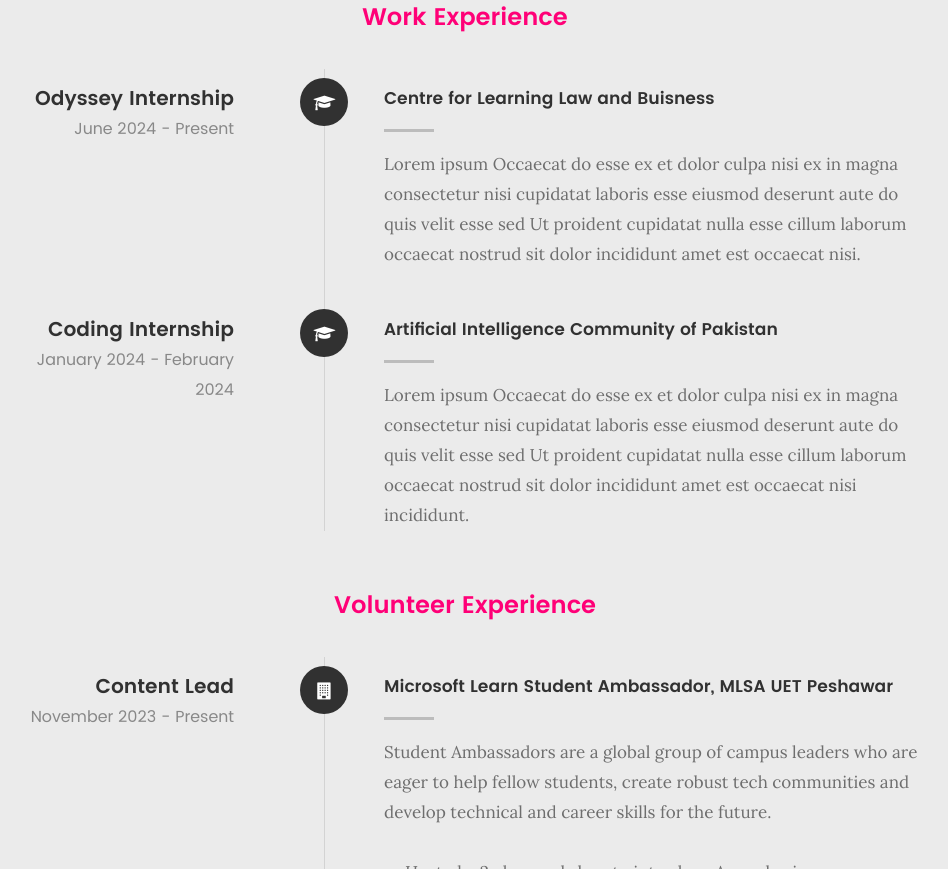
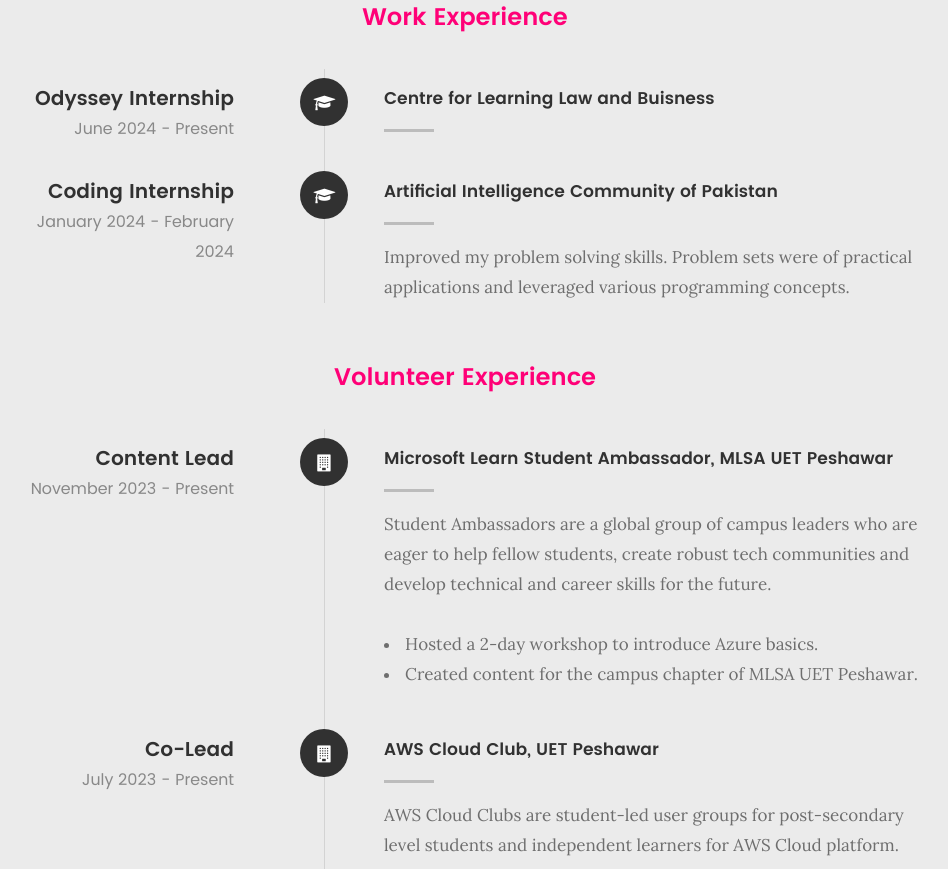
Before and after one commit to HafsaJavedPak/resume-challenge-azure, a plain HTML site: page frontend/index.html in a window 1280 px wide. Shown: the part 2386-3255 px from the top of the page, without its empty margins (175-1123 px from the left). Drawn offline with Linux system fonts and the light colour scheme; no server answers; files whose address does not match are found by name.

Commit message:
Update index.html

```diff
--- a/frontend/index.html
+++ b/frontend/index.html
@@ -222,7 +222,7 @@
 
 	   				<div class="timeline-content">
 	   					<h4>Centre for Learning Law and Buisness</h4>
-	   					<p>Lorem ipsum Occaecat do esse ex et dolor culpa nisi ex in magna consectetur nisi cupidatat laboris esse eiusmod deserunt aute do quis velit esse sed Ut proident cupidatat nulla esse cillum laborum occaecat nostrud sit dolor incididunt amet est occaecat nisi.</p>
+	   					<p></p>
 	   				</div>
 
 	   			</div> <!-- /timeline-block -->
@@ -240,7 +240,7 @@
 
 	   				<div class="timeline-content">
 	   					<h4>Artificial Intelligence Community of Pakistan</h4>
-	   					<p>Lorem ipsum Occaecat do esse ex et dolor culpa nisi ex in magna consectetur nisi cupidatat laboris esse eiusmod deserunt aute do quis velit esse sed Ut proident cupidatat nulla esse cillum laborum occaecat nostrud sit dolor incididunt amet est occaecat nisi incididunt.</p>
+	   					<p>Improved my problem solving skills. Problem sets were of practical applications and leveraged various programming concepts.</p>
 	   				</div>
 
 	   			</div> <!-- /timeline-block -->
```
